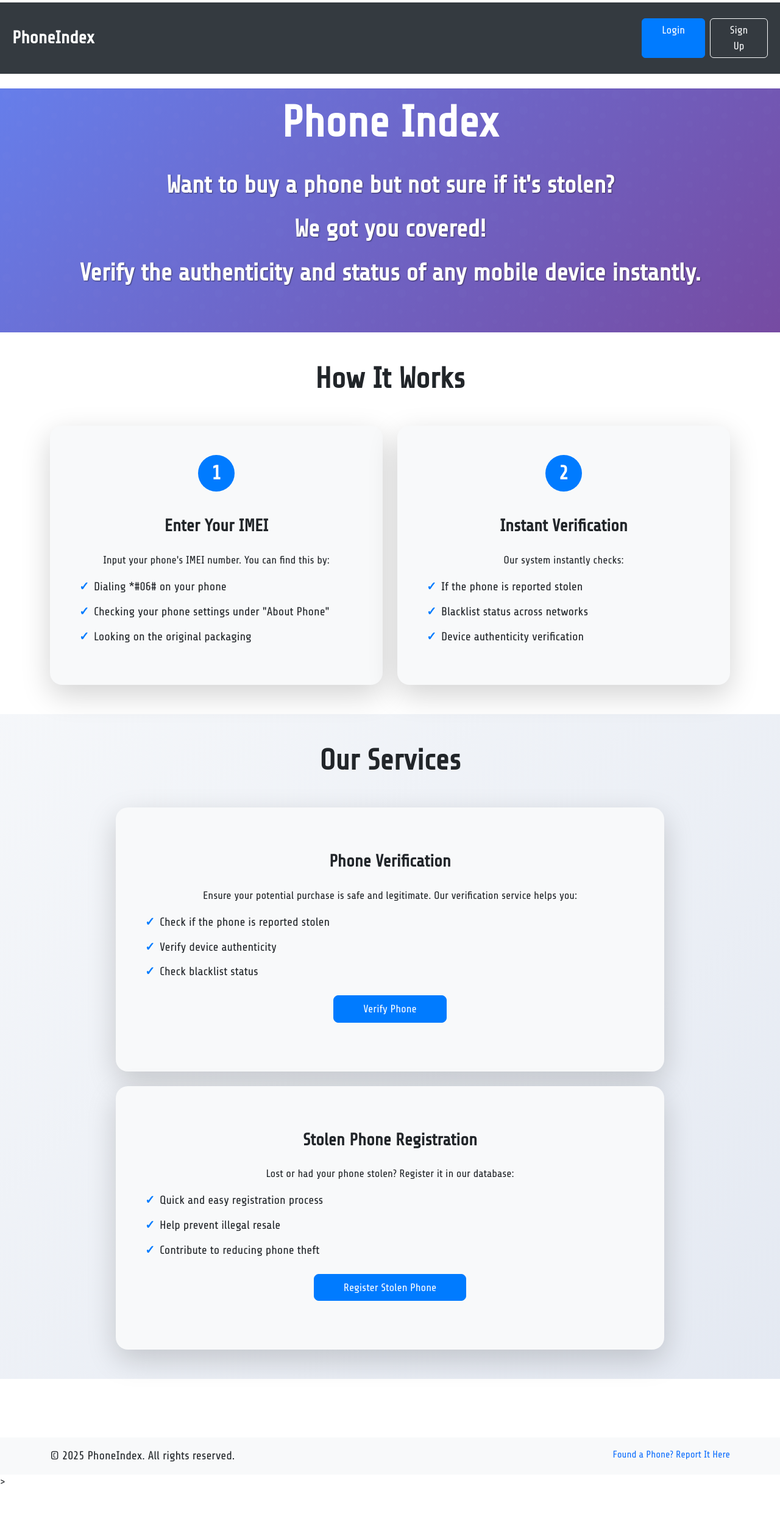
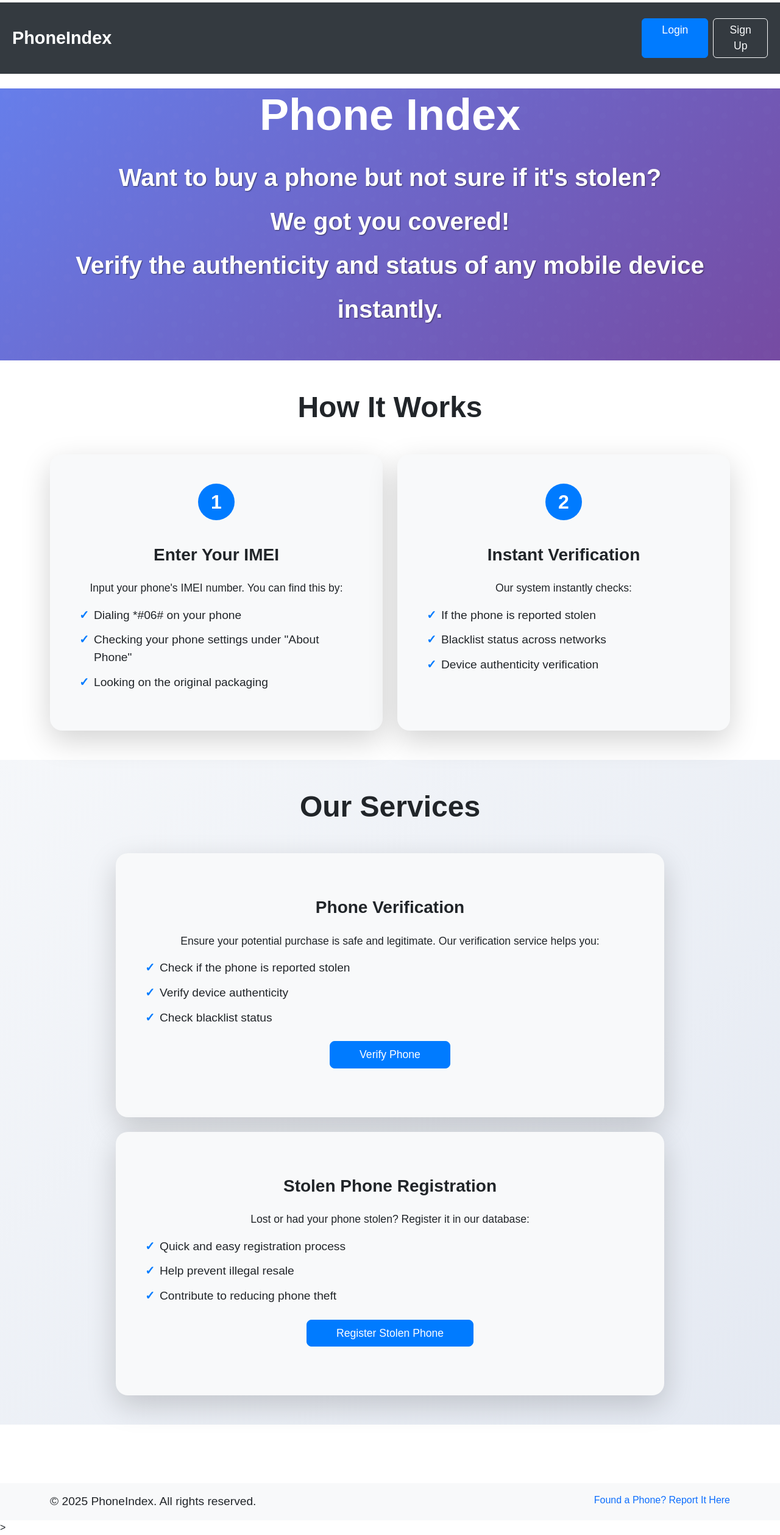
Before and after one commit to aspi1234/phoneindex, a Django app: page / in a window 1280 px wide. Shown: the whole page at 61% size. Before the commit the page ends 2434 px from the top, so only its background shows below. Run offline with Django 5.2, Linux system fonts and the light colour scheme; style sheets or scripts are compiled from the project's sources; parts of the project's set-up code (start-up, migrations or seed data) failed here and were passed over; some libraries are stand-ins or nearby versions.

Commit message:
font edit

```diff
--- a/Templates/base.html
+++ b/Templates/base.html
@@ -8,8 +8,8 @@
   <link href="https://cdn.jsdelivr.net/npm/bootstrap@5.3.6/dist/css/bootstrap.min.css" rel="stylesheet" integrity="sha384-4Q6Gf2aSP4eDXB8Miphtr37CMZZQ5oXLH2yaXMJ2w8e2ZtHTl7GptT4jmndRuHDT" crossorigin="anonymous">
   <!-- Google Fonts -->
   <link rel="preconnect" href="https://fonts.googleapis.com">
-  <link rel="preconnect" href="https://fonts.gstatic.com" crossorigin>
-  <link href="https://fonts.googleapis.com/css2?family=Share+Tech&display=swap" rel="stylesheet">
+<link rel="preconnect" href="https://fonts.gstatic.com" crossorigin>
+<link href="https://fonts.googleapis.com/css2?family=Poppins:wght@400;500;600;700&display=swap" rel="stylesheet">
   <!-- Your Custom CSS -->
   <link href="{% static 'style.css' %}" rel="stylesheet">
   <!-- Number dropbox CDN -->
```
